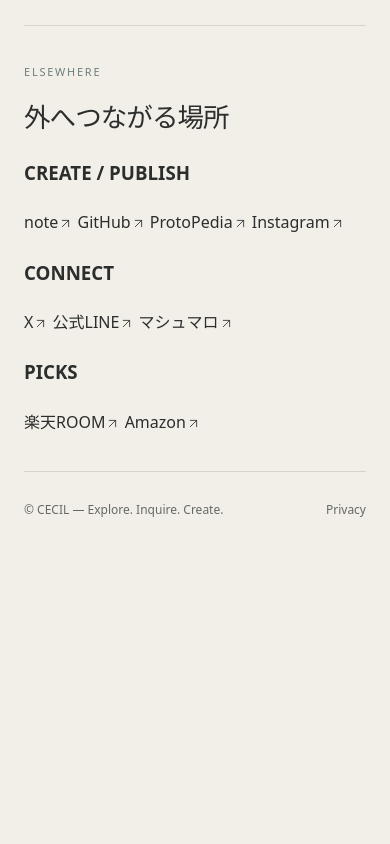
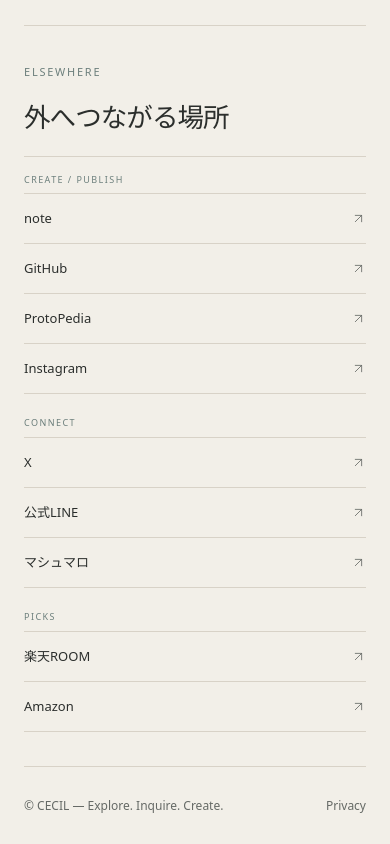
Before and after one commit to ha-rookie/cecil-hub, a website: page public/index.html in a window 390 px wide. Shown: the part 5287-6131 px from the top of the page. Before the commit the page ends 5836 px from the top, so only its background shows below. Drawn offline with Linux system fonts and the light colour scheme.

Commit message:
Style grouped Elsewhere links

```diff
--- a/public/styles.css
+++ b/public/styles.css
@@ -1060,3 +1060,64 @@ a.app-row:hover {
     font-size: 13px;
   }
 }
+
+
+/* Elsewhere groups — organize destinations without importing service-brand iconography. */
+.link-groups {
+  display: grid;
+  grid-template-columns: 1.2fr 1fr .8fr;
+  gap: 48px;
+  border-top: 1px solid var(--line);
+  padding-top: 22px;
+}
+.link-group { min-width: 0; }
+.link-group-title {
+  margin: 0 0 10px;
+  color: var(--future);
+  font-size: 9px;
+  line-height: 1.2;
+  font-weight: 500;
+  letter-spacing: .16em;
+}
+.link-group-list {
+  border-top: 1px solid var(--line);
+}
+.link-group-list a {
+  display: flex;
+  justify-content: space-between;
+  align-items: center;
+  min-height: 54px;
+  border-bottom: 1px solid var(--line);
+  color: var(--text);
+  font-size: 13px;
+  transition: opacity .2s ease, transform .2s ease;
+}
+.link-group-list a:hover {
+  opacity: .58;
+  transform: translateX(2px);
+}
+.link-group-list .icon-arrow {
+  width: 15px;
+  height: 15px;
+  color: var(--muted);
+}
+
+@media (max-width: 900px) {
+  .link-groups {
+    grid-template-columns: 1fr;
+    gap: 28px;
+  }
+}
+@media (max-width: 767px) {
+  .link-groups {
+    gap: 24px;
+    padding-top: 18px;
+  }
+  .link-group-title {
+    margin-bottom: 8px;
+  }
+  .link-group-list a {
+    min-height: 50px;
+    font-size: 13px;
+  }
+}
```
